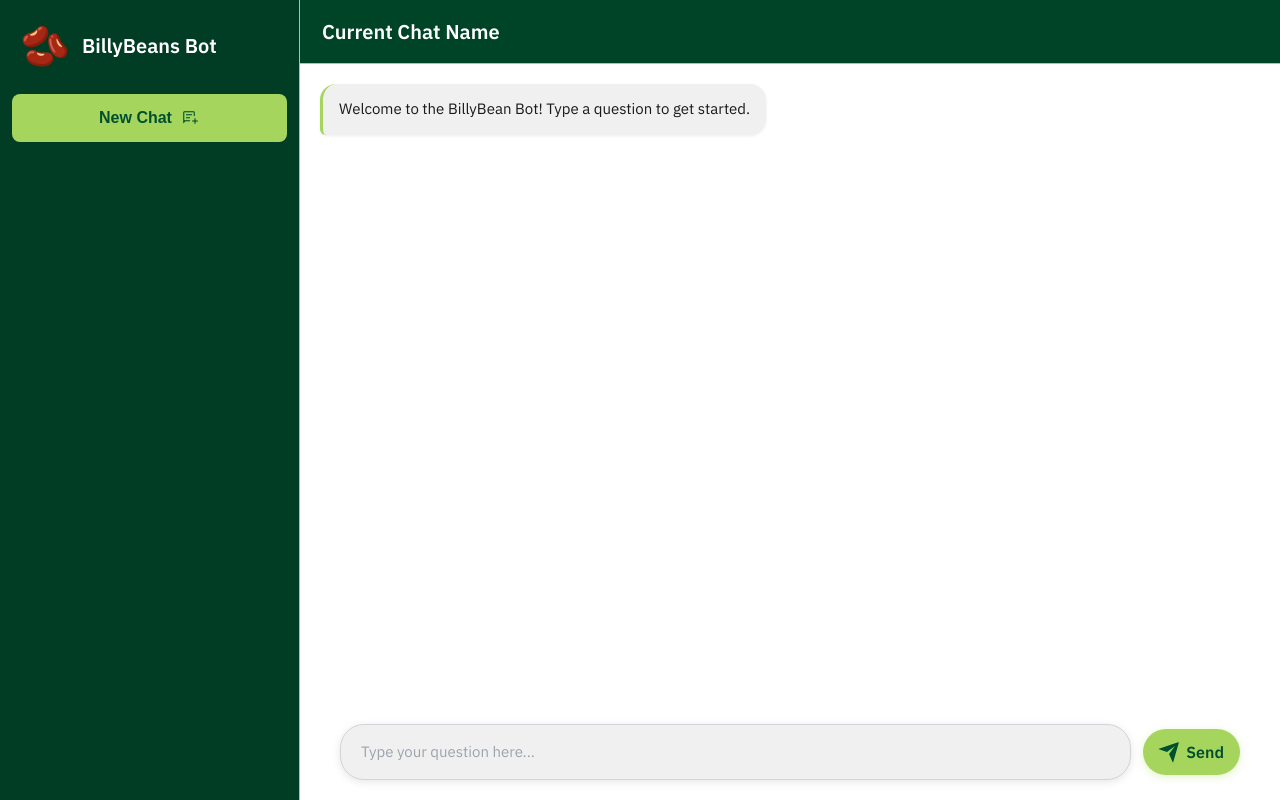
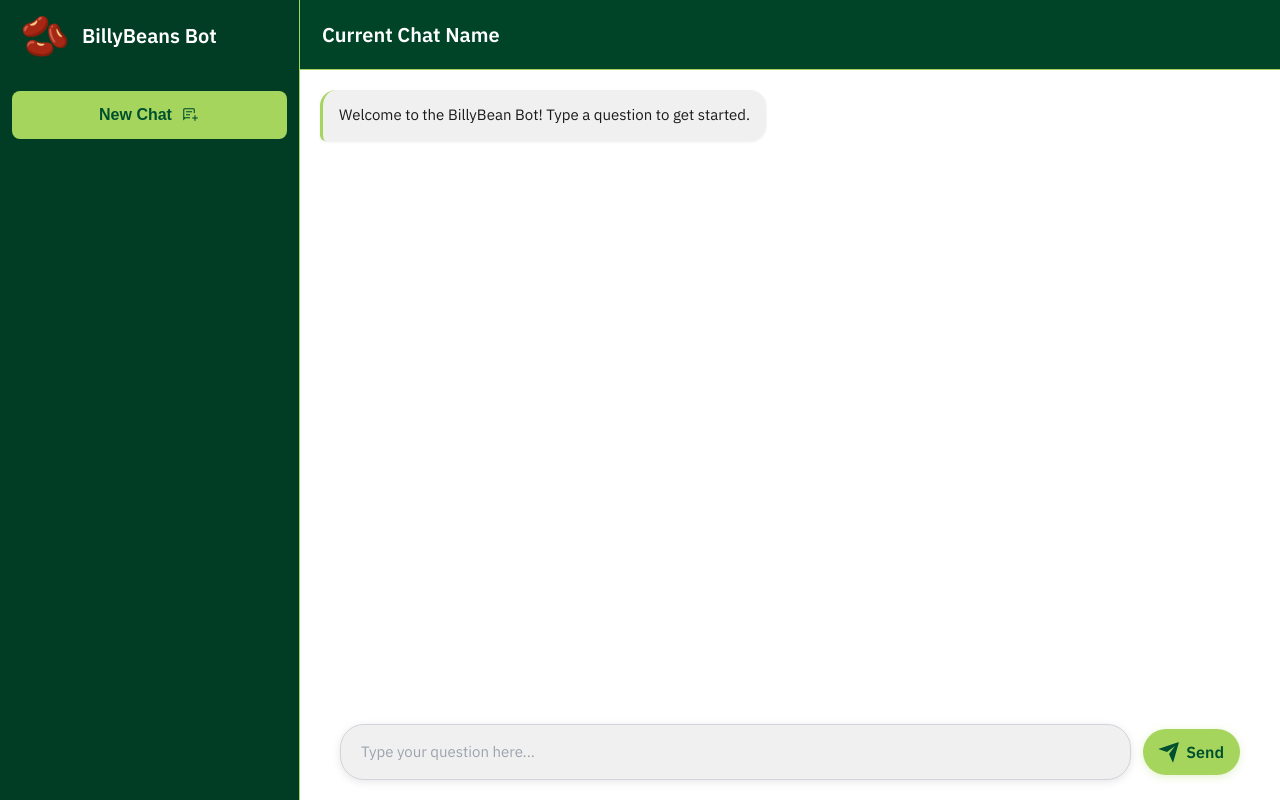
Before and after one commit to MollerMyint/Pinto-Beans2, a Flask app: page /chatUI in a window 1280 px wide. Run offline with Flask 3, Linux system fonts and the light colour scheme; some libraries are stand-ins or nearby versions.

Commit message:
Adjusted padding to align headers

```diff
--- a/app/static/index.css
+++ b/app/static/index.css
@@ -24,14 +24,14 @@ body {
     border-right: 1px solid #A5D55C;
     display: flex;
     flex-direction: column;
-    padding: 20px 0;
+    padding: 10px 0;
 }
 
 .sidebar-header {
     display: flex;
     align-items: center;
     gap: 12px;
-    padding: 0 20px 24px 20px;
+    padding: 0 20px 15px 20px;
 }
 
 .logo {
@@ -53,7 +53,7 @@ body {
 }
 
 .new-chat-btn {
-    margin: 0 12px 20px 12px;
+    margin: 16px 12px 20px 12px;
     padding: 14px;
     background: #A5D55C;
     border: none;
@@ -229,7 +229,7 @@ body {
 }
 
 .chat-header {
-    padding: 18px 22px;
+    padding: 21px 22px;
     background: #004428;
     border-bottom: 1px solid #A5D55C;
     font-size: 20px;
```
